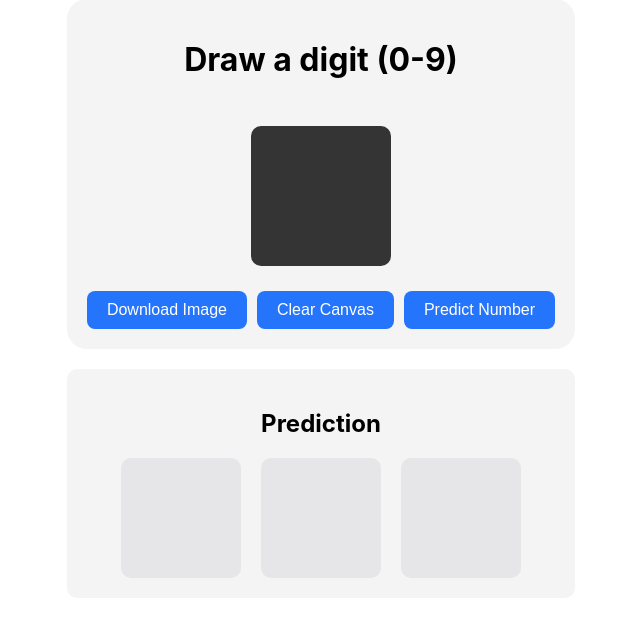
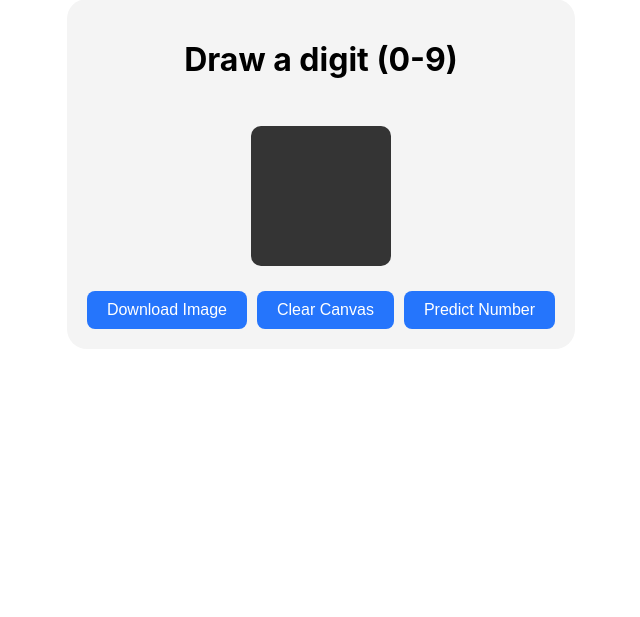
Before and after one commit to pandeb/CanvasDigitClassifier, a Flask app: page / in a window 1280 px wide. Shown: the part 51-668 px from the top of the page, without its empty margins (319-959 px from the left). Run offline with Flask 3, Linux system fonts and the light colour scheme.

Commit message:
show/hide prediction container (#5)

```diff
--- a/static/script.js
+++ b/static/script.js
@@ -67,6 +67,8 @@ function saveCanvasAsImage() {
 clearBtn = document.getElementById("clearButton");
 clearBtn.onclick = () => {
   ctx.clearRect(0, 0, canvas.width, canvas.height);
+  // hide prediction container
+  document.getElementById("predictioncontainer").style.display = "none";
 };
 
 // functionality associated with predict button
@@ -93,4 +95,7 @@ function updatePredictionUI(predictedValue) {
     document.getElementById(divs_pred[i]).textContent = result.digit;
     document.getElementById(divs_score[i]).textContent = result.probability + " %";
   });
+
+  // Show results container
+  document.getElementById("predictioncontainer").style.display = "flex";
 }
--- a/static/style.css
+++ b/static/style.css
@@ -77,3 +77,6 @@ button {
 #first_score, #second_score, #third_score {
     font-size: 16px;
 }
+.top_result {
+    background-color: #52b788;
+}
--- a/templates/index.html
+++ b/templates/index.html
@@ -22,7 +22,7 @@
             </div>
         </div>
 
-        <div id="predictioncontainer">
+        <div id="predictioncontainer" style="display: none">
             <h2>Prediction</h2>
             <div class="results">
                 <div class="top_result">
```
